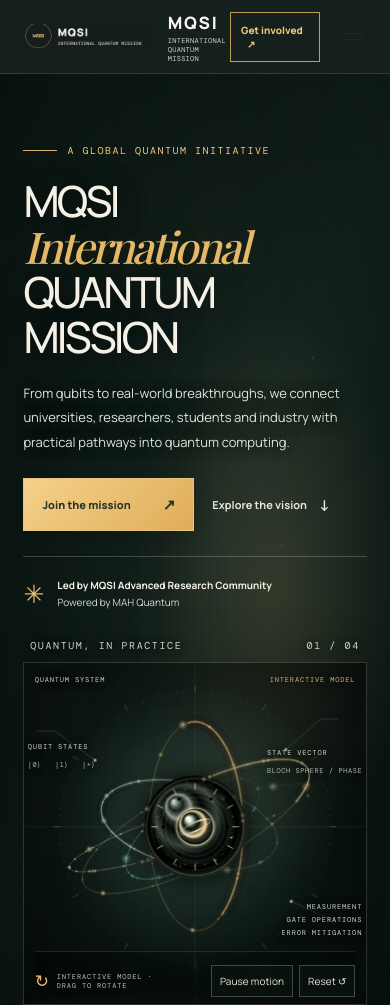
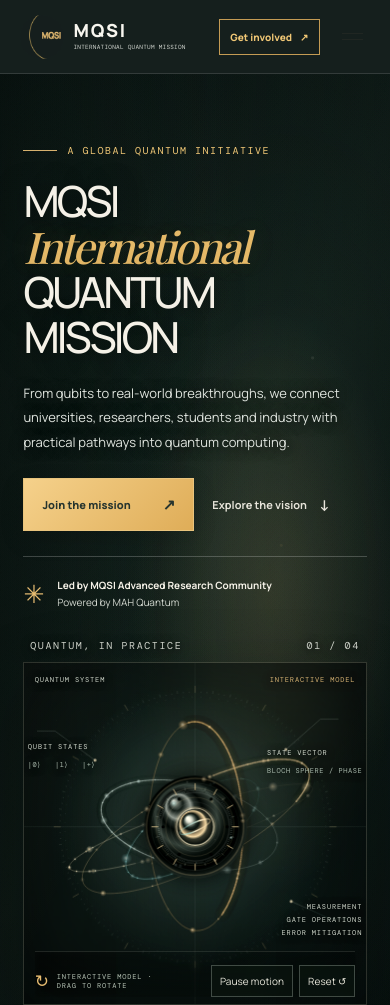
Before and after one commit to Niroop-H/MQSIQuantumMission, a website: page public/index.html in a window 390 px wide. Shown: the top 1005 px of the page. Drawn offline with nearby package versions, Linux system fonts and the light colour scheme; a web font is replaced by a local one.

Commit message:
Align MQSI header logo and mission title cleanly

```diff
--- a/public/styles.css
+++ b/public/styles.css
@@ -185,3 +185,19 @@
 .site-header .wordmark-exact{display:flex;align-items:center;width:332px;max-width:30vw;flex:0 1 332px;text-decoration:none}
 .site-header .wordmark-exact img{display:block;width:100%;height:auto;max-height:60px;object-fit:contain;object-position:left center}
 @media(max-width:760px){.site-header .wordmark-exact{width:250px;max-width:54vw;flex-basis:250px}.site-header .wordmark-exact img{max-height:52px}}
+
+/* Header brand lockup: crop the supplied MQSI emblem and set mission name beside it. */
+.site-header .wordmark-exact{display:flex;align-items:center;gap:14px;flex:0 0 auto;width:auto;max-width:none;text-decoration:none;min-width:0}
+.site-header .wordmark-logo-crop{display:block;position:relative;flex:0 0 62px;width:62px;height:62px;overflow:hidden;border-radius:50%;background:transparent}
+.site-header .wordmark-logo-crop img{position:absolute;left:0;top:50%;transform:translateY(-50%);display:block;width:332px;height:70px;max-width:none;object-fit:fill}
+.site-header .wordmark-text{display:flex;flex-direction:column;justify-content:center;gap:4px;white-space:nowrap}
+.site-header .wordmark-text strong{font-size:25px;line-height:1.05;letter-spacing:.095em;font-weight:800}
+.site-header .wordmark-text small{font-size:9px;line-height:1.3;letter-spacing:.08em;font-family:var(--mono)}
+@media(max-width:760px){
+ .site-header .wordmark-exact{gap:10px}
+ .site-header .wordmark-logo-crop{flex-basis:52px;width:52px;height:52px}
+ .site-header .wordmark-logo-crop img{width:278px;height:59px}
+ .site-header .wordmark-text strong{font-size:21px}
+ .site-header .wordmark-text small{font-size:7px;letter-spacing:.045em}
+}
+@media(max-width:390px){.site-header .wordmark-logo-crop{flex-basis:44px;width:44px;height:44px}.site-header .wordmark-logo-crop img{width:235px;height:50px}.site-header .wordmark-text strong{font-size:18px}.site-header .wordmark-text small{font-size:6px}}
```
